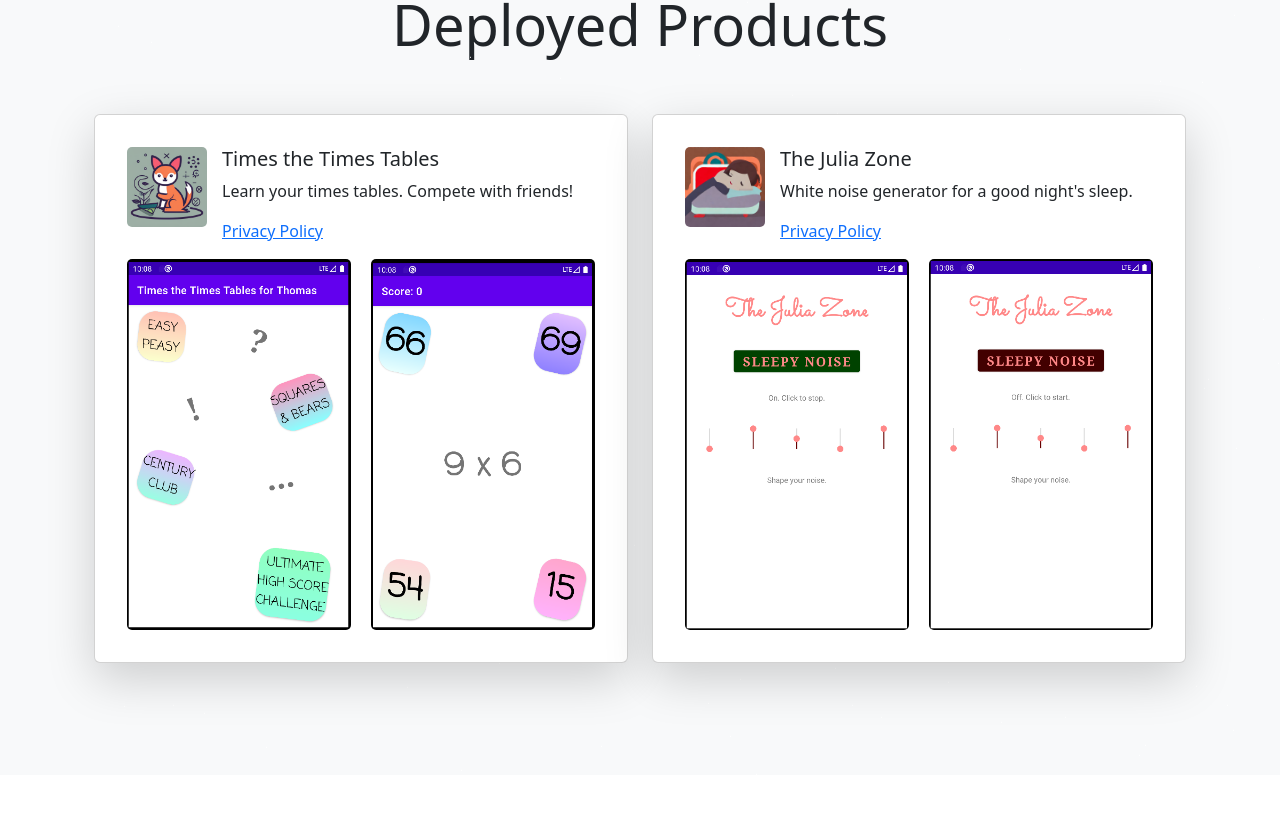
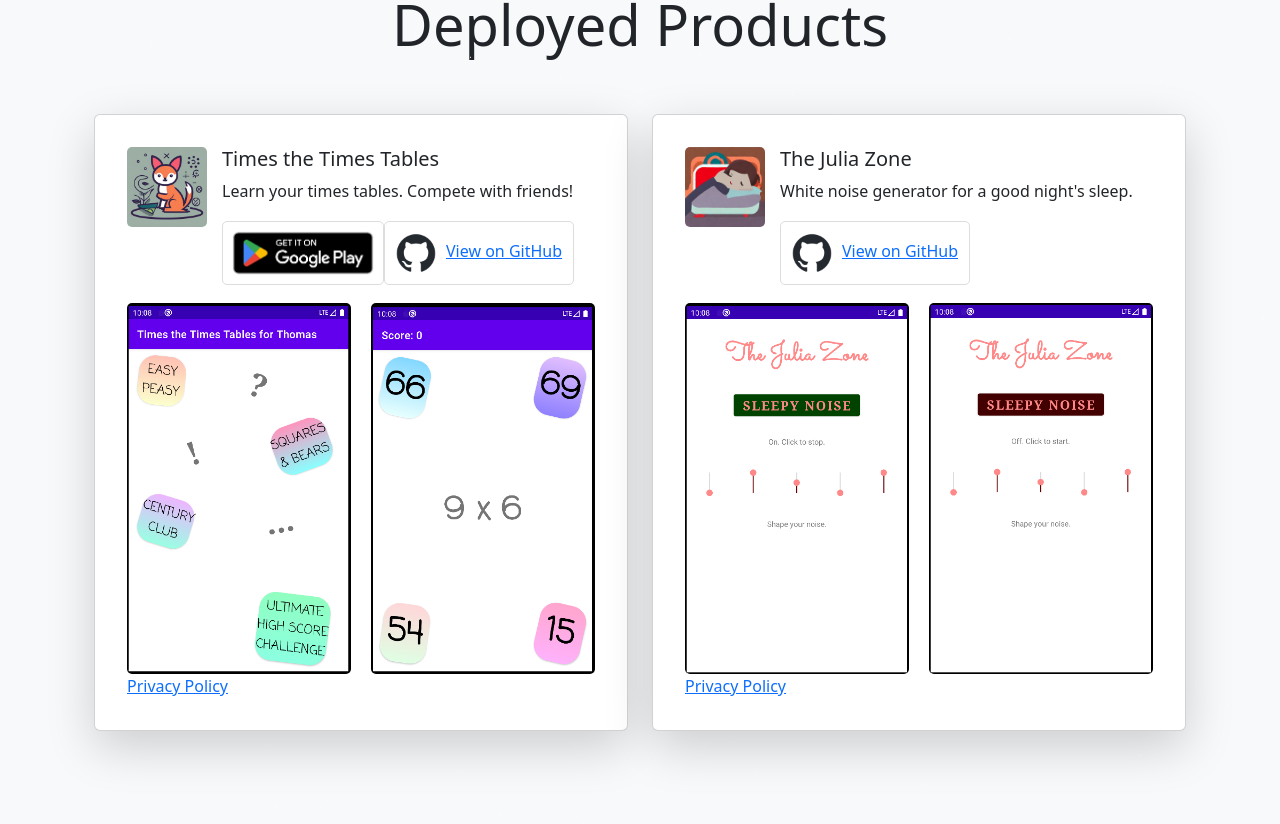
Before and after one commit to twadeclark/website1999, a React (Create React App) app: page / in a window 1280 px wide. Shown: the part 1376-2200 px from the top of the page. Built offline with nearby package versions, Linux system fonts and the light colour scheme.

Commit message:
added playstore and github links

```diff
--- /dev/null
+++ b/src/components/home/DeployedProductCard.css
@@ -0,0 +1,36 @@
+.app-icon {
+    width: 160px;
+    height: auto;
+}
+
+a.playstore-link {
+    display: inline-block;
+    margin: 2px 0;
+    border: 1px solid #ddd;
+    border-radius: 5px;
+    padding: 0px;
+    transition: background-color 0.3s;
+}
+
+a.playstore-link:hover {
+    background-color: #f7f7f7;
+}
+
+.github-link {
+    display: inline-block;
+    margin: 2px 0;
+    border: 1px solid #ddd;
+    border-radius: 5px;
+    padding: 11px;
+    transition: background-color 0.3s;
+}
+
+.github-link:hover {
+    background-color: #f7f7f7;
+}
+
+.github-icon {
+    width: 40px;
+    height: auto;
+    margin-right: 10px;
+}
--- a/src/components/home/DeployedProductCard.jsx
+++ b/src/components/home/DeployedProductCard.jsx
@@ -2,6 +2,8 @@ import React from "react";
 import Col from "react-bootstrap/Col";
 import Card from "react-bootstrap/Card";
 import Skeleton from "react-loading-skeleton";
+import './DeployedProductCard.css';
+
 
 const DeployedProductCard = ({ value }) => {
   const {
@@ -31,9 +33,19 @@ return (
         <div>
             <Card.Title as="h5">{name}</Card.Title>
             <Card.Text>{description}</Card.Text>
-            <a href={privacyPolicyLink} target="_blank" rel="noopener noreferrer" className="mt-2">
-                    Privacy Policy
-            </a>
+
+            {value.playStoreLink && (
+                <a href={value.playStoreLink} target="_blank" rel="noopener noreferrer" className="playstore-link">
+                    <img src="/assets/google-play-badge.png" alt="Get it on Google Play" className="app-icon" />
+                </a>
+            )}
+
+            {value.githubSourceLink && (
+                <a href={value.githubSourceLink} target="_blank" rel="noopener noreferrer" className="github-link">
+                    <img src="/assets/github-mark.png" alt="GitHub Logo" className="github-icon" />
+                    View on GitHub
+                </a>
+            )}
         </div>
     </div>
     <div className="d-flex justify-content-between"> {/* Flex container for side-by-side images */}
@@ -54,6 +66,13 @@ return (
             }}
         />
     </div>
+    <div>
+        {privacyPolicyLink && (
+            <a href={privacyPolicyLink} target="_blank" rel="noopener noreferrer" className="mt-2">
+                Privacy Policy
+            </a>
+        )}
+    </div>
     </Card.Body>
 
     </Card>
--- a/src/editable-stuff/config.js
+++ b/src/editable-stuff/config.js
@@ -95,6 +95,8 @@ const navBar = {
         screenshot1: "/assets/timesTablesScreenshot1.png",
         screenshot2: "/assets/timesTablesScreenshot2.png",
         privacyPolicyLink: "/TimestheTimesTablesPrivacyPolicy.txt",
+        playStoreLink: "https://play.google.com/store/apps/details?id=com.twadeclark.timesthetimestables",
+        githubSourceLink: "https://github.com/twadeclark/TimesTheTimesTables",
       },
       {
         name: "The Julia Zone",
@@ -103,6 +105,8 @@ const navBar = {
         screenshot1: "/assets/juliaZoneScreenshot1.png",
         screenshot2: "/assets/juliaZoneScreenshot2.png",
         privacyPolicyLink: "/TheJuliaZonePrivacyPolicy.txt",
+        playStoreLink: "",
+        githubSourceLink: "https://github.com/twadeclark/TheJuliaZone",
       },
     ],
   }
```
Also changed, not shown: src/global.css (+0 -18 lines), public/assets/github-mark.png (added), public/assets/google-play-badge.png (added).
